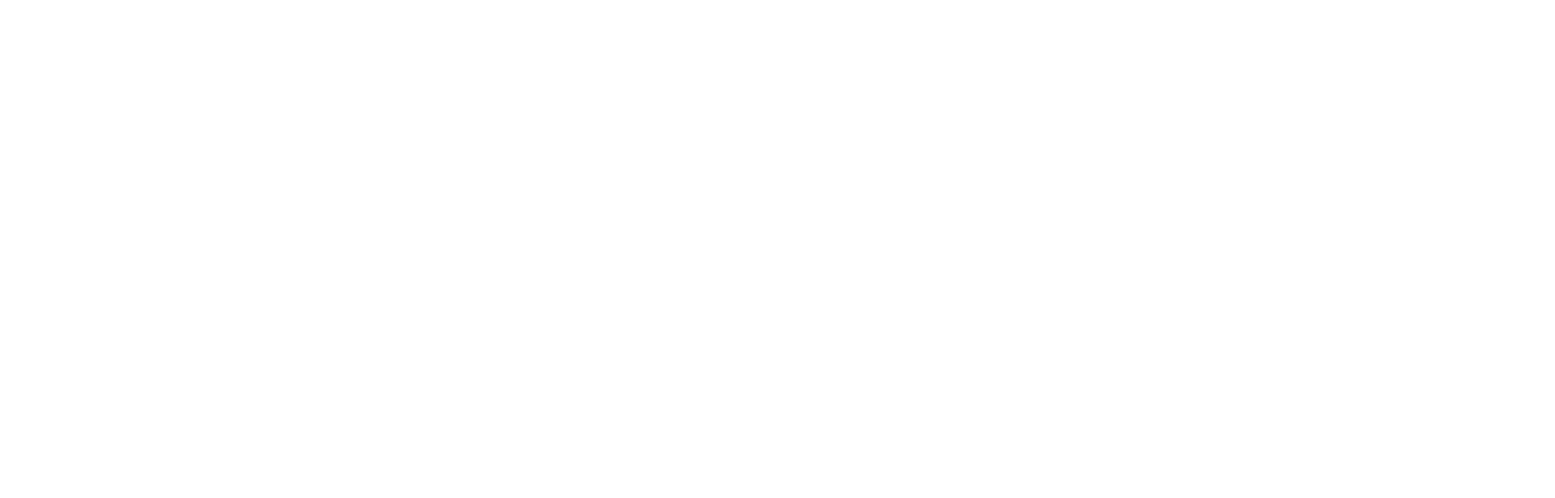
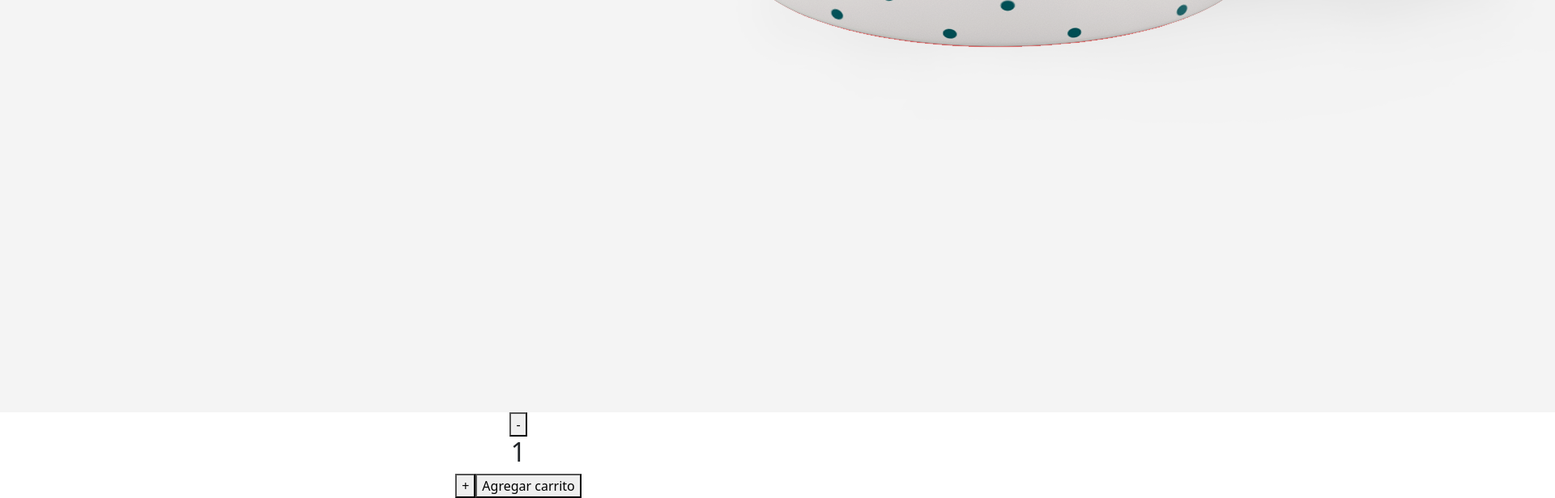
Before and after one commit to Bladvel/ecommerce_aquadot, a React (Create React App) app: page /detail/1 in a window 1280 px wide. Shown: the part 1804-2420 px from the top of the page at 81% size, 1920 px wide, since content can reach past the window. Before the commit the page ends 800 px from the top, so only its background shows below. Built offline with nearby package versions, Linux system fonts and the light colour scheme.

Commit message:
Agregue version de prueba para ItemDetail junto a un contador

```diff
--- /dev/null
+++ b/src/components/Counter.jsx
@@ -0,0 +1,26 @@
+import { useState } from 'react'
+
+const Counter = ({initial, stock}) =>{
+    const [count, setCount] = useState(initial)
+
+    const decrement = () => {
+        setCount(prev => prev - 1)
+    }
+
+    const increment = () => {
+        count < stock && setCount(count + 1)
+    }
+
+    return(
+        <>
+            <button onClick={decrement}>-</button>
+                <h2>{count}</h2>
+            <button onClick={increment}>+</button>
+
+            <button>Agregar carrito</button>
+        </>
+    )
+
+}
+
+export default Counter
--- a/src/components/Item.jsx
+++ b/src/components/Item.jsx
@@ -14,7 +14,7 @@
             <Card.Img variant="top" src={img} className="imgCard" />
             <Card.Body>
                 <Card.Title className="text-start">{name}</Card.Title>
-                <Card.Subtitle className=" text-start mb-2 text-muted">{price}$ </Card.Subtitle>
+                <Card.Subtitle className=" text-start mb-2 text-muted">${price} </Card.Subtitle>
                 <Card.Text className="text-start">
                     {description}
                 </Card.Text>
@@ -32,9 +32,9 @@
             {/* <Card.Img variant="top" src={placeholderImage} /> */}
             {console.log(img)}
             <Card.Img variant="top" src={`../${img}`} className="imgCard" />
-            <Card.Body>
+            <Card.Body >
                 <Card.Title className="text-start">{name}</Card.Title>
-                <Card.Subtitle className=" text-start mb-2 text-muted">{price}$ </Card.Subtitle>
+                <Card.Subtitle className=" text-start mb-2 text-muted">${price} </Card.Subtitle>
                 <Card.Text className="text-start">
                     {description}
                 </Card.Text>
--- a/src/components/ItemDetail.jsx
+++ b/src/components/ItemDetail.jsx
@@ -1,6 +1,16 @@
+import Counter from "./Counter"
+
 const ItemDetail = ({product}) =>{
     return (
-        <h2>{product.name}</h2>
+        <>
+            <h2>{product.name}</h2>
+            <h2>${product.price}</h2>
+            <h2>Stock: {product.stock}</h2>
+            <h2>{product.description}</h2>
+            <img src={`../${product.img}`} alt="" />
+            <Counter initial={1} stock={product.stoc}/>
+        </>
+
     )
 }
 
--- a/src/components/ItemDetailContainer.jsx
+++ b/src/components/ItemDetailContainer.jsx
@@ -1,5 +1,5 @@
 import { useState, useEffect } from "react"
-import { getProducts, getProductById } from "../asyncMock"
+import {getProductById } from "../asyncMock"
 import ItemDetail from './ItemDetail'
 import { useParams } from 'react-router-dom'
 
```
